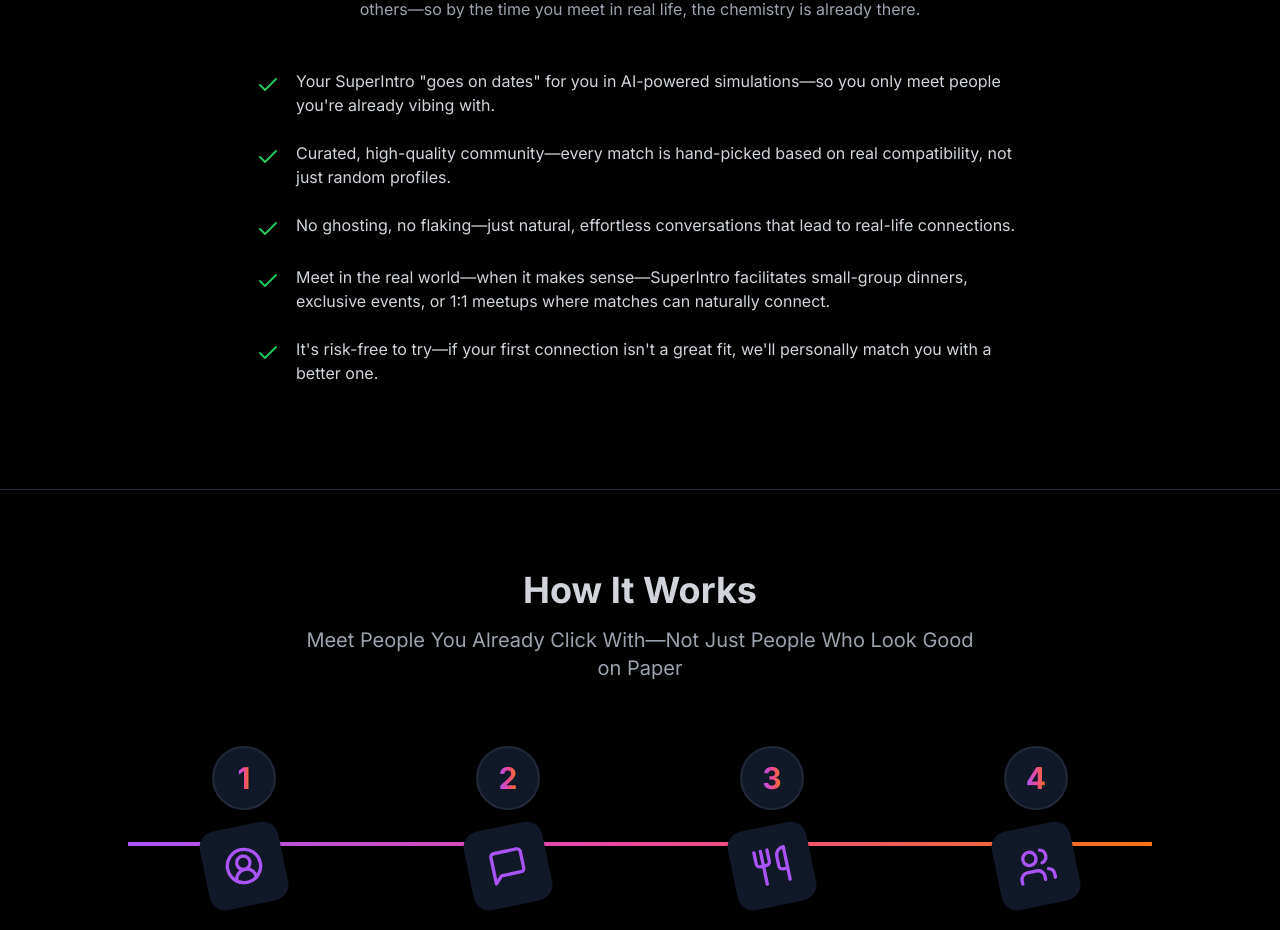
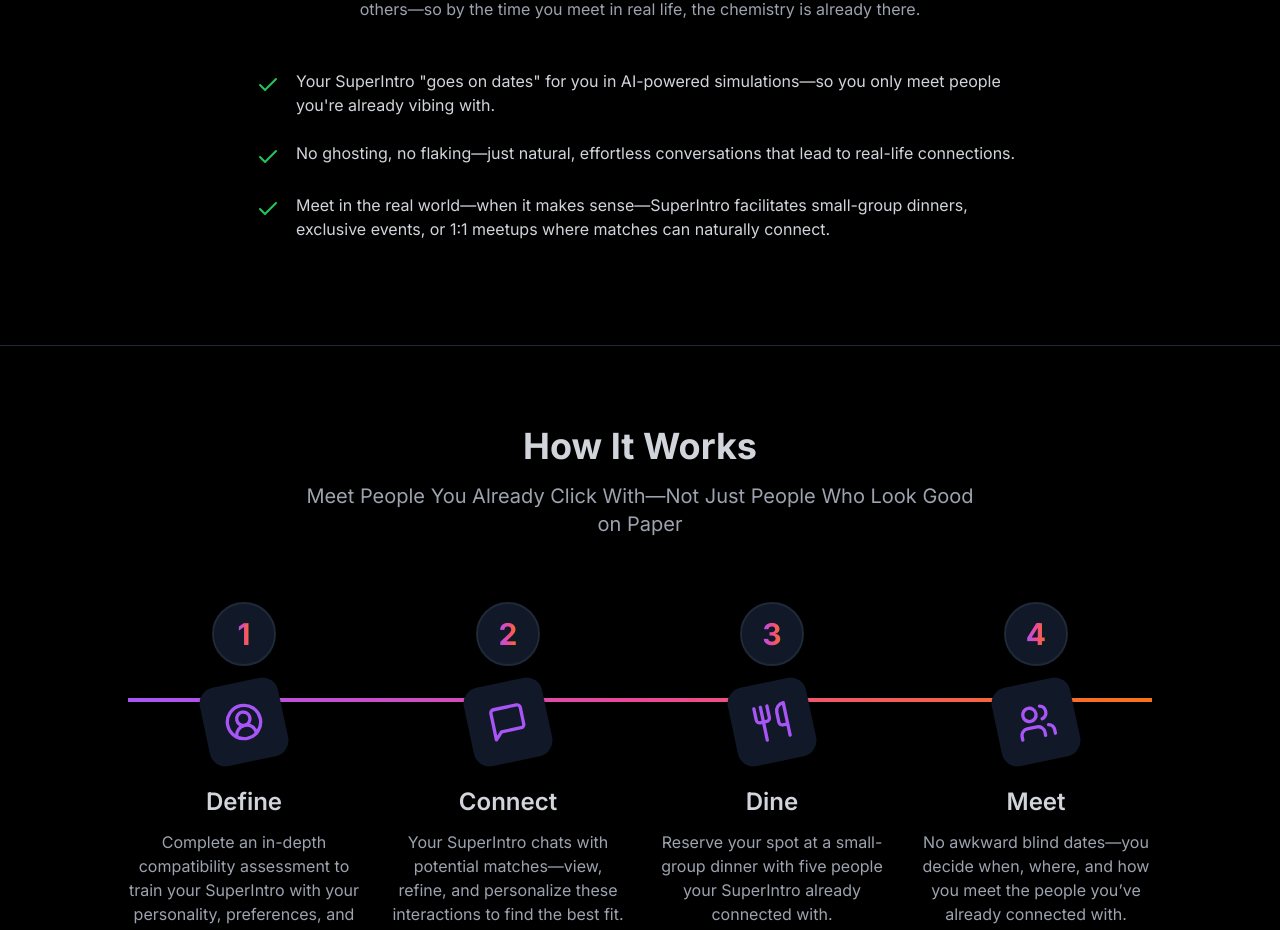
Before and after one commit to AiOS-Internship-PersonaNet/Landing-page, a Next.js app: page / in a window 1280 px wide. Shown: the part 1713-2643 px from the top of the page. Built offline with nearby package versions, Linux system fonts and the light colour scheme.

Commit message:
Update Features.jsx

```diff
--- a/components/Features.jsx
+++ b/components/Features.jsx
@@ -2,10 +2,8 @@ import { Check } from "lucide-react";
 
 const features = [
   'Your SuperIntro "goes on dates" for you in AI-powered simulations—so you only meet people you\'re already vibing with.',
-  "Curated, high-quality community—every match is hand-picked based on real compatibility, not just random profiles.",
   "No ghosting, no flaking—just natural, effortless conversations that lead to real-life connections.",
   "Meet in the real world—when it makes sense—SuperIntro facilitates small-group dinners, exclusive events, or 1:1 meetups where matches can naturally connect.",
-  "It's risk-free to try—if your first connection isn't a great fit, we'll personally match you with a better one.",
 ];
 
 export default function Features() {
```
